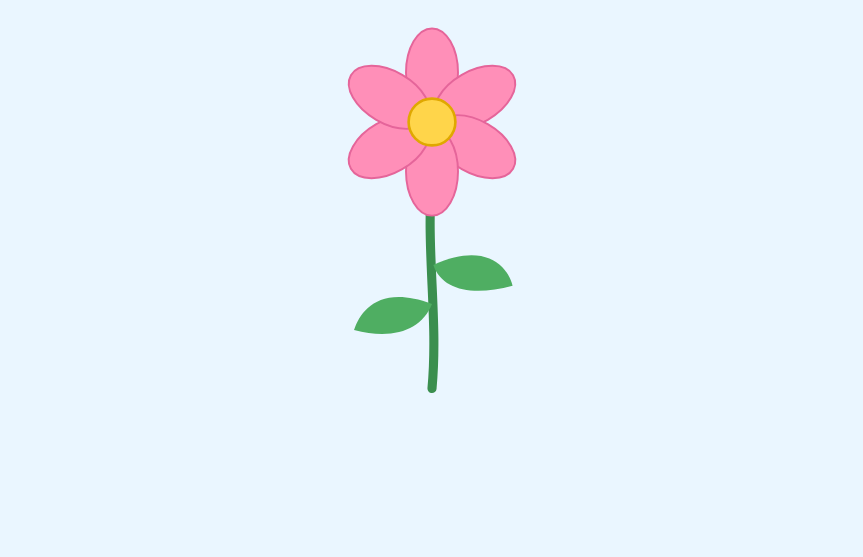
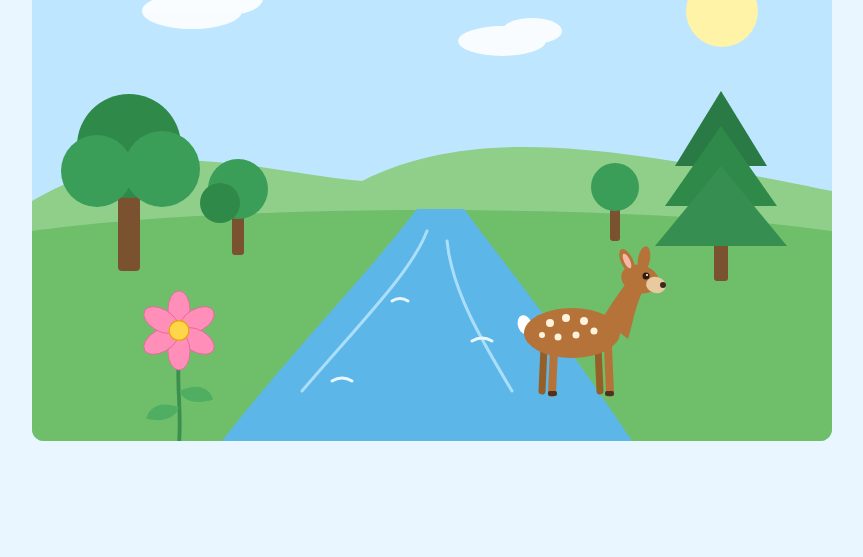
Before and after one commit to Jamiecjh/haze-tracker, a plain HTML site: page index.html in a window 1280 px wide. Shown: the part 243-800 px from the top of the page, without its empty margins (208-1071 px from the left). Drawn offline with Linux system fonts and the light colour scheme.

Commit message:
Add trees, river and a fawn to the scene
Co-Authored-By: Claude Sonnet 5.5 <noreply@anthropic.com>
Claude-Session: https://claude.ai/code/session_01Y1e4pJpqAFUWMMXUorcFiN

```diff
--- a/index.html
+++ b/index.html
@@ -8,19 +8,103 @@
     body { margin: 0; min-height: 100vh; display: flex; flex-direction: column;
            align-items: center; justify-content: center; background: #eaf6ff;
            font-family: system-ui, sans-serif; }
-    h1 { color: #2d5a3d; }
-    svg { width: 260px; height: auto; }
+    h1 { color: #2d5a3d; margin: 16px 0 8px; }
+    svg { width: min(92vw, 800px); height: auto; border-radius: 12px; }
   </style>
 </head>
 <body>
   <h1>Hello, World</h1>
-  <svg viewBox="0 0 200 300" xmlns="http://www.w3.org/2000/svg" aria-label="A pink flower">
-    <!-- stem -->
+  <svg viewBox="0 0 800 500" xmlns="http://www.w3.org/2000/svg" aria-label="A meadow with a river, trees, a flower and a fawn">
+    <!-- sky -->
+    <rect width="800" height="500" fill="#bfe6ff"/>
+    <circle cx="690" cy="70" r="36" fill="#fff3a8"/>
+    <g fill="#fff" opacity="0.9">
+      <ellipse cx="160" cy="70" rx="50" ry="18"/><ellipse cx="195" cy="58" rx="36" ry="16"/>
+      <ellipse cx="470" cy="100" rx="44" ry="15"/><ellipse cx="500" cy="90" rx="30" ry="13"/>
+    </g>
+    <!-- distant hills -->
+    <path d="M0 260 C120 190 220 230 330 240 C450 180 600 210 800 250 L800 500 L0 500Z" fill="#8fcf8a"/>
+    <!-- meadow -->
+    <path d="M0 290 C200 262 600 262 800 290 L800 500 L0 500Z" fill="#6fbf6a"/>
+
+    <!-- river -->
+    <path d="M385 268 C400 268 420 268 432 268 C470 320 520 380 600 500 L190 500 C260 410 330 340 385 268Z" fill="#5db6e8"/>
+    <path d="M395 290 C380 330 330 380 270 450 M415 300 C420 350 450 400 480 450" stroke="#bfe9ff" stroke-width="3" fill="none" stroke-linecap="round" opacity="0.8"/>
+    <path d="M300 440 q10 -6 20 0 M440 400 q10 -6 20 0 M360 360 q8 -5 16 0" stroke="#e8f7ff" stroke-width="3" fill="none" stroke-linecap="round"/>
+
+    <!-- tree: left, large -->
+    <g>
+      <rect x="86" y="230" width="22" height="100" rx="4" fill="#7a5230"/>
+      <circle cx="97" cy="205" r="52" fill="#2f8a4a"/>
+      <circle cx="65" cy="230" r="36" fill="#3a9d58"/>
+      <circle cx="130" cy="228" r="38" fill="#3a9d58"/>
+    </g>
+    <!-- tree: left, small -->
+    <g>
+      <rect x="200" y="262" width="12" height="52" rx="3" fill="#7a5230"/>
+      <circle cx="206" cy="248" r="30" fill="#3a9d58"/>
+      <circle cx="188" cy="262" r="20" fill="#2f8a4a"/>
+    </g>
+    <!-- pine: right -->
+    <g>
+      <rect x="682" y="270" width="14" height="70" rx="3" fill="#7a5230"/>
+      <polygon points="689,150 735,225 643,225" fill="#2a7a45"/>
+      <polygon points="689,185 745,265 633,265" fill="#2f8a4a"/>
+      <polygon points="689,225 755,305 623,305" fill="#368f50"/>
+    </g>
+    <!-- tree: right, far -->
+    <g>
+      <rect x="578" y="258" width="10" height="42" rx="3" fill="#7a5230"/>
+      <circle cx="583" cy="246" r="24" fill="#3a9d58"/>
+    </g>
+
+    <!-- fawn (original generic design) -->
+    <g transform="translate(540 392)">
+      <!-- far legs -->
+      <g stroke="#946027" stroke-width="7" stroke-linecap="round">
+        <line x1="-28" y1="14" x2="-30" y2="58"/>
+        <line x1="26" y1="14" x2="28" y2="58"/>
+      </g>
+      <!-- tail -->
+      <ellipse cx="-47" cy="-8" rx="7" ry="10" fill="#fff" transform="rotate(-20 -47 -8)"/>
+      <!-- body -->
+      <ellipse cx="0" cy="0" rx="48" ry="25" fill="#b5733a"/>
+      <!-- spots -->
+      <g fill="#fff3dc">
+        <circle cx="-22" cy="-10" r="4"/><circle cx="-6" cy="-15" r="4"/>
+        <circle cx="12" cy="-12" r="4"/><circle cx="-14" cy="4" r="3.5"/>
+        <circle cx="4" cy="2" r="3.5"/><circle cx="22" cy="-2" r="3.5"/>
+        <circle cx="-30" cy="2" r="3"/>
+      </g>
+      <!-- near legs -->
+      <g stroke="#b5733a" stroke-width="8" stroke-linecap="round">
+        <line x1="-18" y1="16" x2="-20" y2="60"/>
+        <line x1="36" y1="14" x2="38" y2="60"/>
+      </g>
+      <g fill="#4a3320">
+        <rect x="-24" y="58" width="9" height="5" rx="2"/>
+        <rect x="33" y="58" width="9" height="5" rx="2"/>
+      </g>
+      <!-- neck -->
+      <path d="M30 -14 C40 -30 48 -42 56 -52 L72 -44 C64 -30 62 -14 56 6Z" fill="#b5733a"/>
+      <!-- head -->
+      <ellipse cx="68" cy="-54" rx="19" ry="14" fill="#b5733a" transform="rotate(15 68 -54)"/>
+      <ellipse cx="84" cy="-48" rx="10" ry="8" fill="#e8c9a0" transform="rotate(15 84 -48)"/>
+      <circle cx="91" cy="-48" r="3" fill="#3a2a1a"/>
+      <!-- ears -->
+      <ellipse cx="55" cy="-72" rx="6" ry="13" fill="#b5733a" transform="rotate(-25 55 -72)"/>
+      <ellipse cx="55" cy="-72" rx="3" ry="8" fill="#f2b8a8" transform="rotate(-25 55 -72)"/>
+      <ellipse cx="72" cy="-74" rx="6" ry="13" fill="#b5733a" transform="rotate(10 72 -74)"/>
+      <!-- eye -->
+      <circle cx="74" cy="-57" r="3.5" fill="#2a1a10"/>
+      <circle cx="75" cy="-58" r="1.1" fill="#fff"/>
+    </g>
+
+    <!-- flower (foreground, left) -->
+    <g transform="translate(92 340) scale(0.55)">
       <path d="M100 130 C95 190 105 240 100 295" stroke="#3b8f4f" stroke-width="7" fill="none" stroke-linecap="round"/>
-    <!-- leaves -->
       <path d="M100 230 C60 215 45 235 40 250 C70 258 92 250 100 230Z" fill="#4fae62"/>
       <path d="M101 200 C140 182 158 200 162 216 C132 224 108 220 101 200Z" fill="#4fae62"/>
-    <!-- petals -->
       <g transform="translate(100 90)" fill="#ff8fb8" stroke="#e5659a" stroke-width="1.5">
         <ellipse cx="0" cy="-38" rx="20" ry="34"/>
         <ellipse cx="0" cy="-38" rx="20" ry="34" transform="rotate(60)"/>
@@ -29,8 +113,8 @@
         <ellipse cx="0" cy="-38" rx="20" ry="34" transform="rotate(240)"/>
         <ellipse cx="0" cy="-38" rx="20" ry="34" transform="rotate(300)"/>
       </g>
-    <!-- center -->
       <circle cx="100" cy="90" r="18" fill="#ffd54a" stroke="#e0a800" stroke-width="2"/>
+    </g>
   </svg>
 </body>
 </html>
```
Lines whose indentation alone changed are shown as unchanged.
